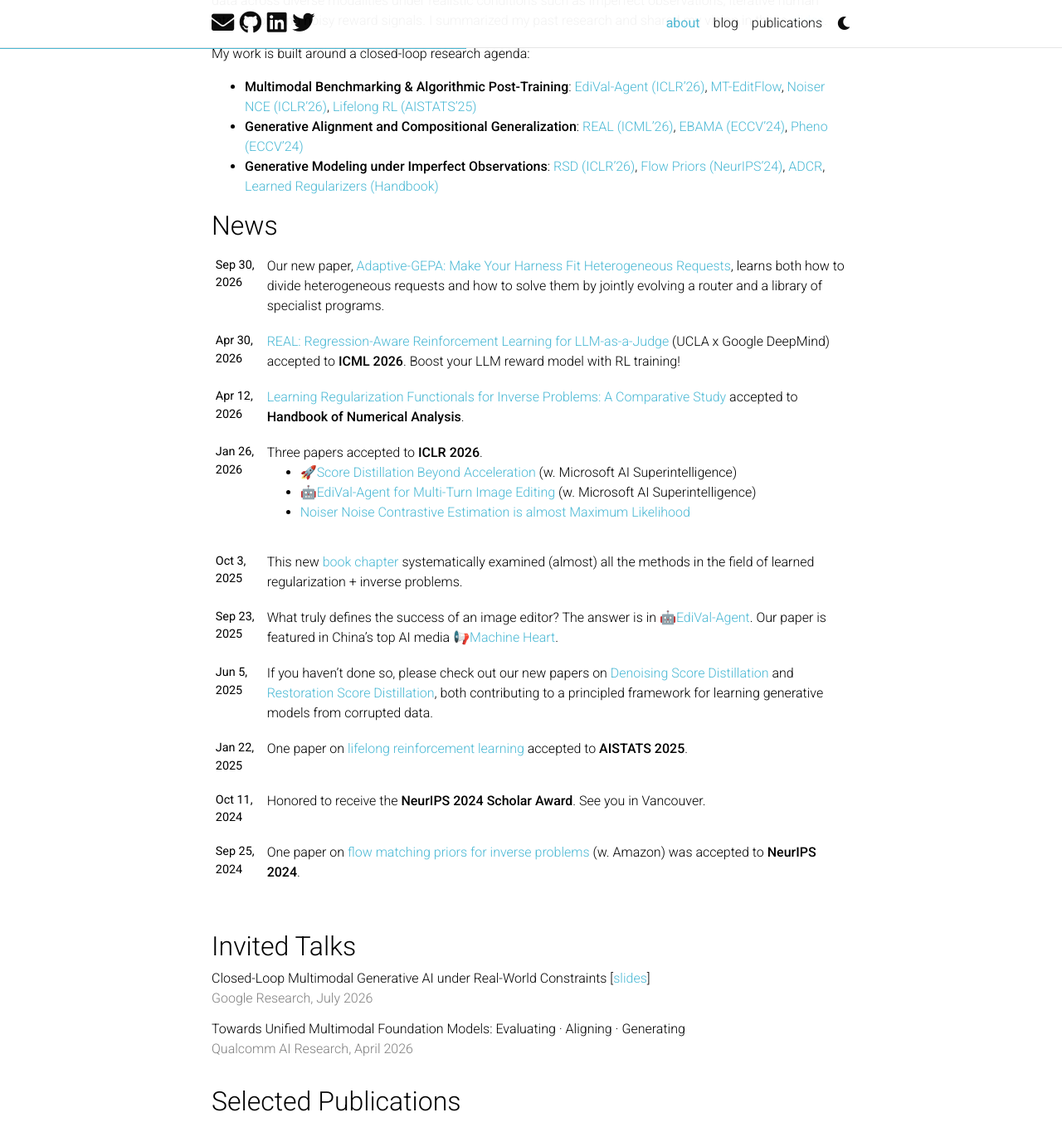
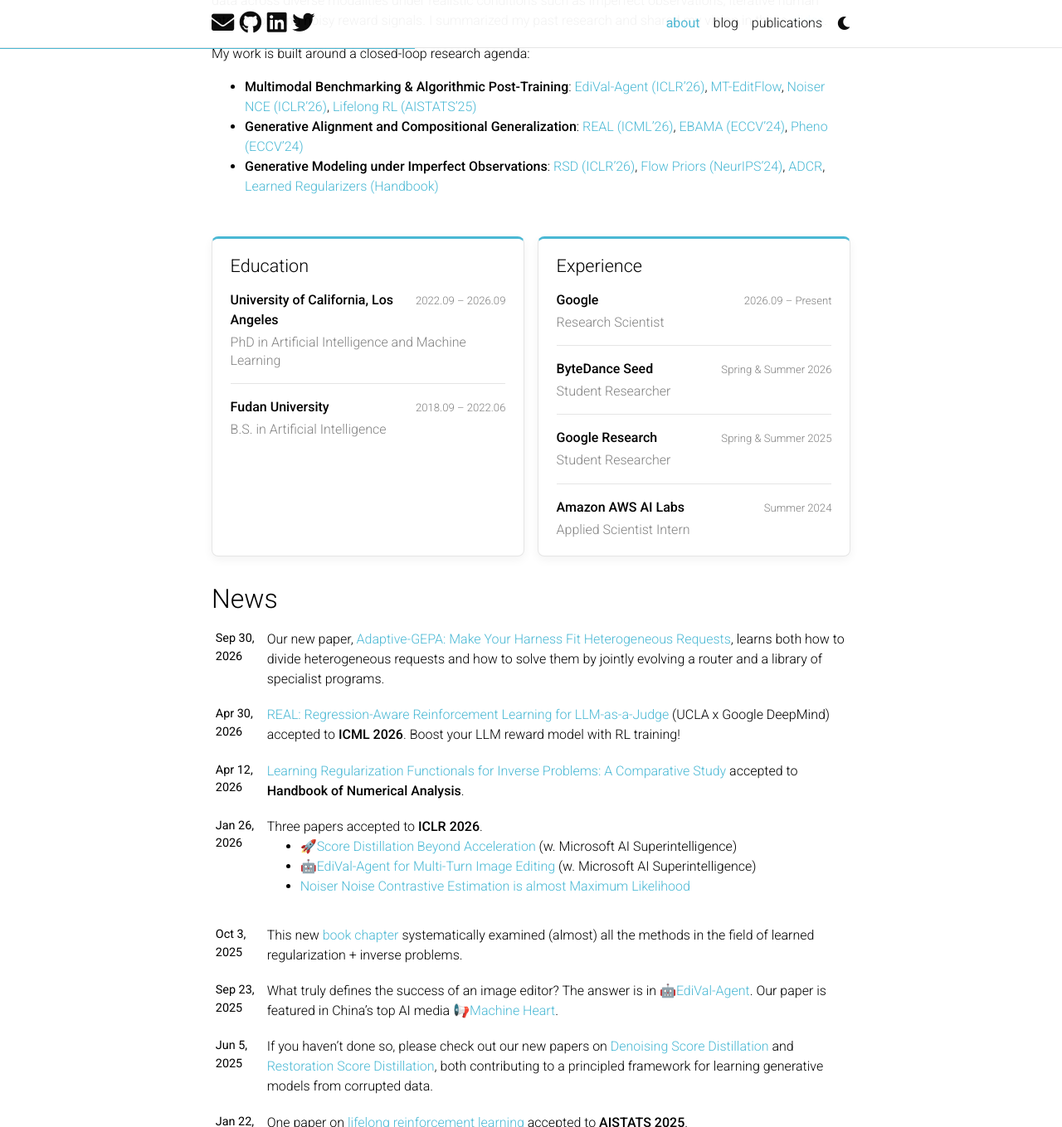
Before and after one commit to YasminZhang/YasminZhang.github.io, a Jekyll site: the page built from _pages/about.md, in a window 1280 px wide and 1400 px high, scrolled down 565 px, cut to the strip 0-1359 px from the top of the window. Shown: the whole strip at 83% size. Built offline with Jekyll 4.4.1, drawn with Linux system fonts in a browser that asks for light colours; full-size pictures stand in for the smaller copies a plugin makes; comment, search, counter and statistics services are not loaded; a style sheet for code colours, icons or effects is not loaded; some of the changed text lies outside the part shown.

Commit message:
Add education and experience cards to homepage

```diff
--- /dev/null
+++ b/_includes/education_experience.html
@@ -0,0 +1,59 @@
+<div class="background-cards">
+  {% if page.education -%}
+  <section class="background-card" aria-labelledby="education-heading">
+    <h2 id="education-heading">Education</h2>
+    <ul class="background-list">
+      <li>
+        <div class="background-entry-heading">
+          <strong>University of California, Los Angeles</strong>
+          <span class="background-date">2022.09 – 2026.09</span>
+        </div>
+        <p>PhD in Artificial Intelligence and Machine Learning</p>
+      </li>
+      <li>
+        <div class="background-entry-heading">
+          <strong>Fudan University</strong>
+          <span class="background-date">2018.09 – 2022.06</span>
+        </div>
+        <p>B.S. in Artificial Intelligence</p>
+      </li>
+    </ul>
+  </section>
+  {%- endif %}
+
+  {% if page.experiences -%}
+  <section class="background-card" aria-labelledby="experience-heading">
+    <h2 id="experience-heading">Experience</h2>
+    <ul class="background-list">
+      <li>
+        <div class="background-entry-heading">
+          <strong>Google</strong>
+          <span class="background-date">2026.09 – Present</span>
+        </div>
+        <p>Research Scientist</p>
+      </li>
+      <li>
+        <div class="background-entry-heading">
+          <strong>ByteDance Seed</strong>
+          <span class="background-date">Spring &amp; Summer 2026</span>
+        </div>
+        <p>Student Researcher</p>
+      </li>
+      <li>
+        <div class="background-entry-heading">
+          <strong>Google Research</strong>
+          <span class="background-date">Spring &amp; Summer 2025</span>
+        </div>
+        <p>Student Researcher</p>
+      </li>
+      <li>
+        <div class="background-entry-heading">
+          <strong>Amazon AWS AI Labs</strong>
+          <span class="background-date">Summer 2024</span>
+        </div>
+        <p>Applied Scientist Intern</p>
+      </li>
+    </ul>
+  </section>
+  {%- endif %}
+</div>
--- a/_includes/selected_papers.html
+++ b/_includes/selected_papers.html
@@ -3,33 +3,6 @@
             <h2>Selected Publications</h2>
             {% bibliography -f papers -q @*[selected=true]* %}
           </div>
-
-          <div class="education" style="margin-bottom: 10px;">
-            <h2>Education</h2>
-            <ul>
-                <li><strong>University of California, Los Angeles, 2022.09 - 2026.09</strong>
-                    <br>PhD in Artificial Intelligence and Machine Learning
-                </li>
-                <li><strong>Fudan University, 2018.09 - 2022.06</strong>
-                    <br>B.S. in Artificial Intelligence
-                </li>
-            </ul>
-        </div>
-
-        <div class="experiences" style="margin-bottom: 10px;">
-          <h2>Experience</h2>
-          <ul>
-            <li>
-                <strong>ByteDance Seed</strong>, Student Researcher, Spring&Summer 2026
-            </li>
-            <li>
-                <strong>Google Research</strong>, Student Researcher, Spring&Summer 2025
-            </li>
-              <li>
-                  <strong>Amazon AWS AI Labs</strong>, Applied Scientist Intern, Summer 2024
-              </li>
-          </ul>
-      </div>
 
 
 
--- a/_layouts/about.html
+++ b/_layouts/about.html
@@ -40,6 +40,11 @@
             {{ content }}
           </div>
 
+          {% if page.education or page.experiences -%}
+          <!-- Education and experience -->
+          {%- include education_experience.html %}
+          {%- endif %}
+
           {% if page.news -%}
           <!-- News -->
           {%- include news.html %}
--- a/_sass/_base.scss
+++ b/_sass/_base.scss
@@ -142,6 +142,78 @@
       color: var(--global-theme-color);
       text-decoration: none;
     }
+  }
+}
+
+// Education and experience cards
+
+.background-cards {
+  display: grid;
+  grid-template-columns: repeat(2, minmax(0, 1fr));
+  gap: 1rem;
+  clear: both;
+  margin: 2rem 0;
+}
+
+.background-card {
+  padding: 1.25rem 1.35rem;
+  border: 1px solid var(--global-divider-color);
+  border-top: 3px solid var(--global-theme-color);
+  border-radius: 0.5rem;
+  background: var(--global-card-bg-color);
+  box-shadow: 0 0.25rem 0.75rem rgba(0, 0, 0, 0.05);
+
+  h2 {
+    margin: 0 0 1rem;
+    font-size: 1.35rem;
+  }
+}
+
+.background-list {
+  margin: 0;
+  padding: 0;
+  list-style: none;
+
+  li + li {
+    margin-top: 1rem;
+    padding-top: 1rem;
+    border-top: 1px solid var(--global-divider-color);
+  }
+
+  p {
+    margin: 0.25rem 0 0;
+    color: var(--global-text-color-light);
+    line-height: 1.4;
+  }
+}
+
+.background-entry-heading {
+  display: flex;
+  align-items: baseline;
+  justify-content: space-between;
+  gap: 0.75rem;
+}
+
+.background-date {
+  flex: 0 0 auto;
+  color: var(--global-text-color-light);
+  font-size: 0.82rem;
+  white-space: nowrap;
+}
+
+@media (max-width: 767px) {
+  .background-cards {
+    grid-template-columns: 1fr;
+  }
+
+  .background-entry-heading {
+    display: block;
+  }
+
+  .background-date {
+    display: block;
+    margin-top: 0.15rem;
+    white-space: normal;
   }
 }
 
```
